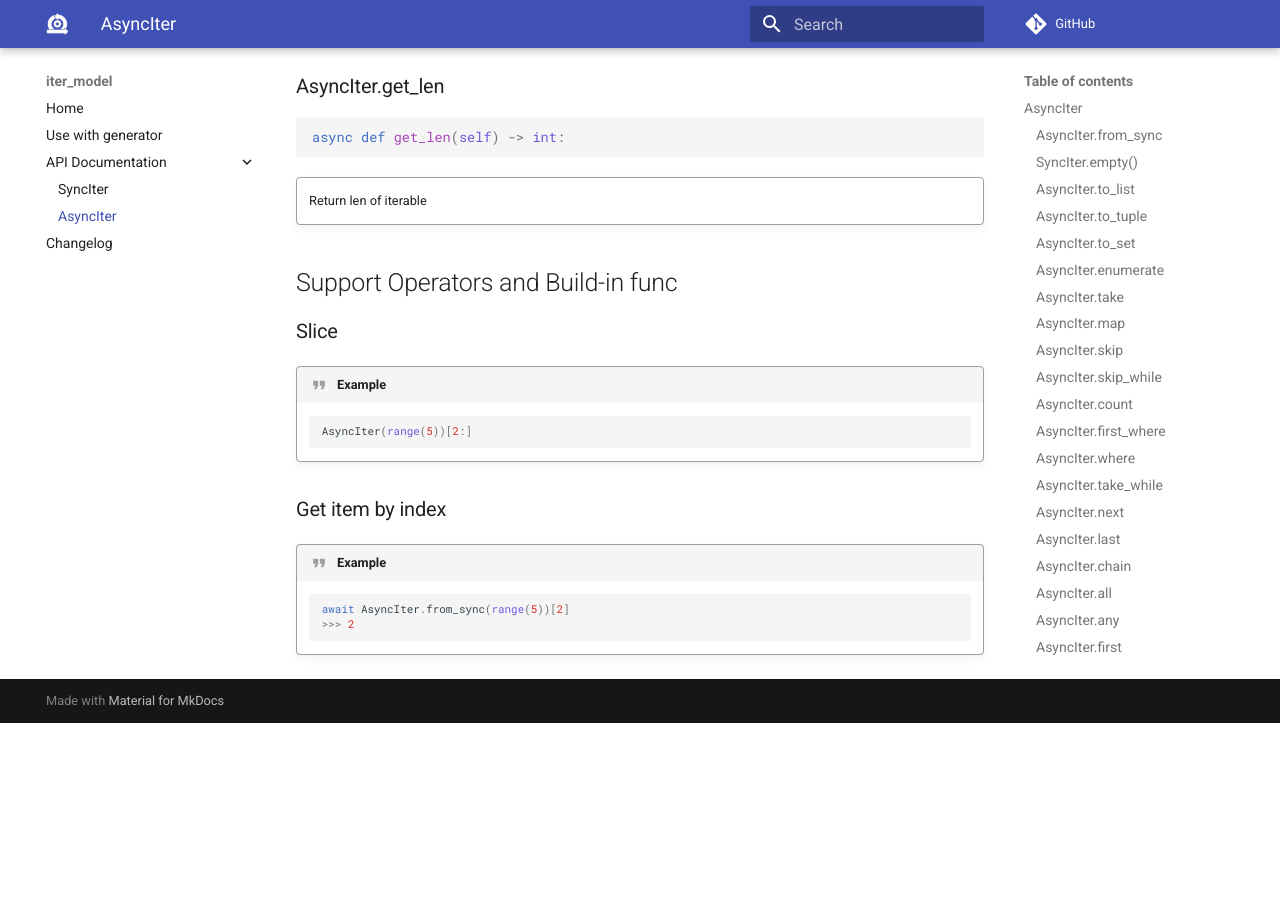
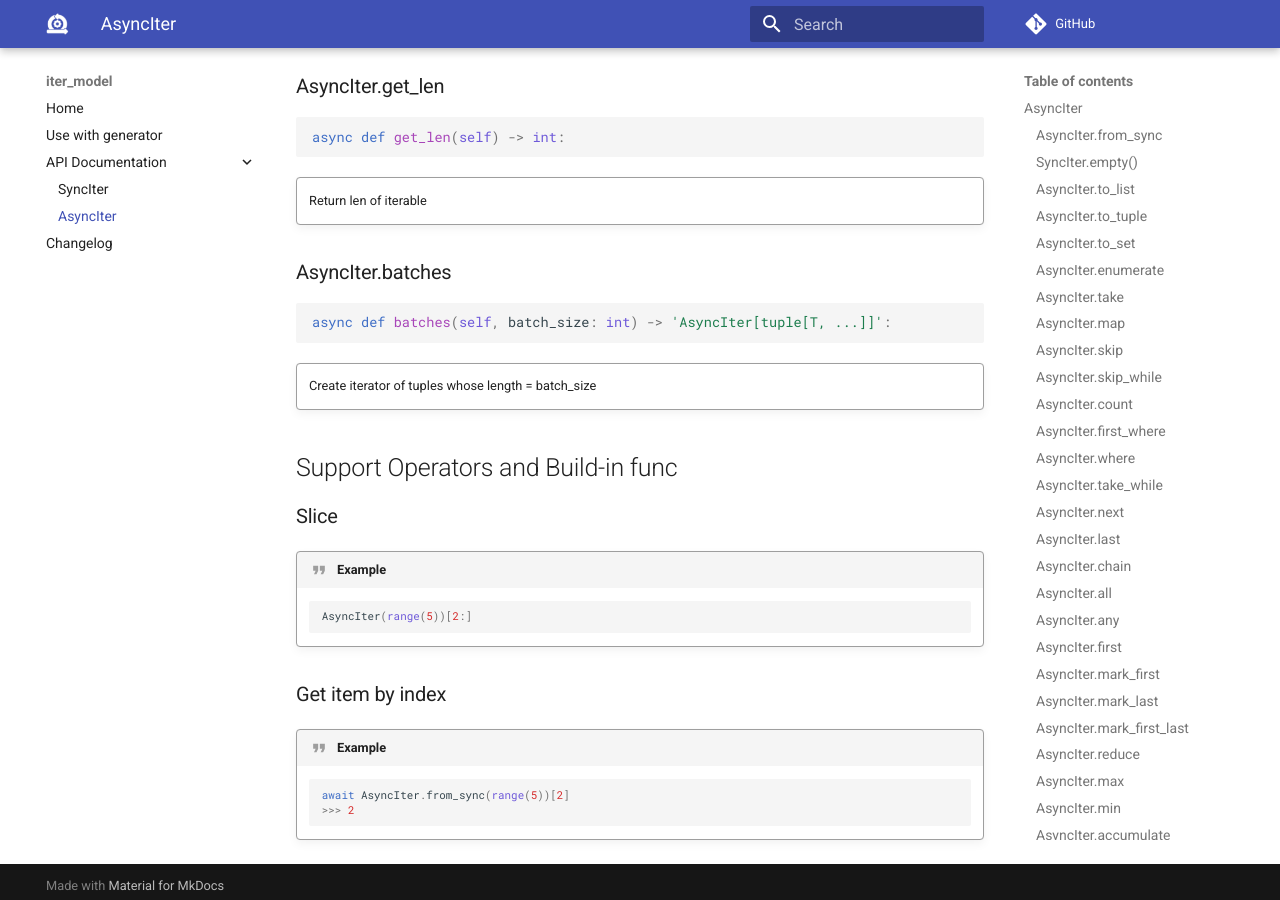
Before and after one commit to VolodymyrBor/iter_model, an MkDocs documentation site: the page built from docs/async_iter.md, in a window 1280 px wide and 900 px high, scrolled down 10263 px. Built offline with MkDocs 1.6.1 and Material for MkDocs 9.7.7, drawn with Linux system fonts in a browser that asks for light colours; comment, search, counter and statistics services are not loaded; before the commit the page ends 10986 px from its top, so only the background shows below that.

````diff
--- a/docs/async_iter.md
+++ b/docs/async_iter.md
@@ -561,6 +561,15 @@ async def get_len(self) -> int:
 !!! quote ""
     Return len of iterable
 
+### AsyncIter.batches
+
+```python
+async def batches(self, batch_size: int) -> 'AsyncIter[tuple[T, ...]]':
+```
+
+!!! quote ""
+    Create iterator of tuples whose length = batch_size
+
 ## Support Operators and Build-in func
 
 ### Slice
````
Also changed, not shown: docs/changelog.md (+10 -0 lines), docs/sync_iter.md (+9 -0 lines), 2 other files.
